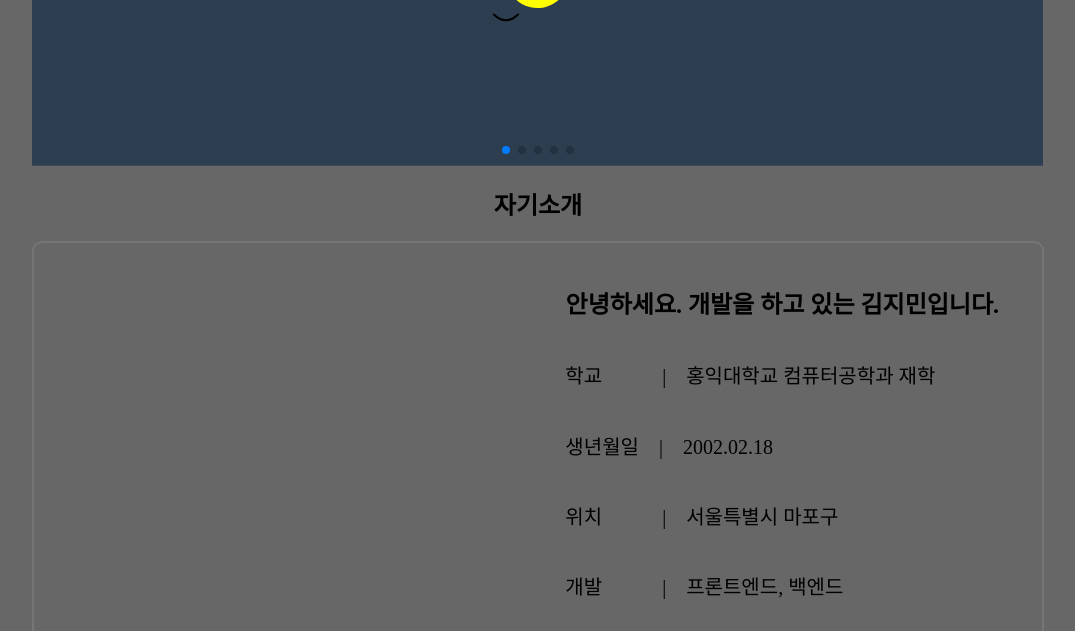
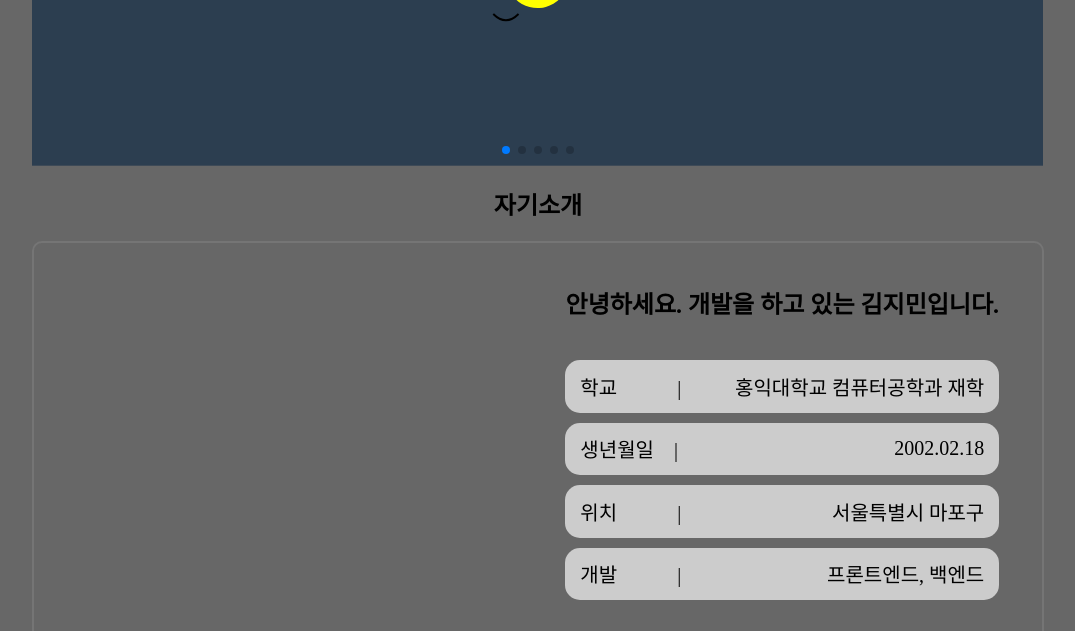
Before and after one commit to nowimseeingcashflow/Portfolio-Fe, a website: page index.html in a window 1280 px wide. Shown: the part 463-1094 px from the top of the page, without its empty margins (102-1177 px from the left). Drawn offline with nearby package versions, Linux system fonts and the light colour scheme; a web font is replaced by a local one.

Commit message:
real fin

```diff
--- a/index.html
+++ b/index.html
@@ -273,10 +273,10 @@
                   <div class="profile">
                     <h2 class="aboutme-title">안녕하세요. 개발을 하고 있는 김지민입니다.</h2>
                     <ul class="aboutme-ul">
-                      <li class="aboutme">학교　　　|　홍익대학교 컴퓨터공학과 재학</li>
-                      <li class="aboutme">생년월일　|　2002.02.18</li>
-                      <li class="aboutme">위치　　　|　서울특별시 마포구</li>
-                      <li class="aboutme">개발　　　|　프론트엔드, 백엔드</li>
+                      <li class="aboutme"><span id="aboutme-left">학교　　　|</span><span id="aboutme-right">홍익대학교 컴퓨터공학과 재학</span></li>
+                      <li class="aboutme"><span id="aboutme-left">생년월일　|</span><span id="aboutme-right">2002.02.18</span></li>
+                      <li class="aboutme"><span id="aboutme-left">위치　　　|</span><span id="aboutme-right"></span>서울특별시 마포구</li>
+                      <li class="aboutme"><span id="aboutme-left">개발　　　|</span><span id="aboutme-right"></span>프론트엔드, 백엔드</li>
                     </ul>
                   </div>
                 </div>
--- a/style-PF.css
+++ b/style-PF.css
@@ -210,9 +210,24 @@ h1, h2, h3, h4{
 .aboutme {
   list-style-type: none; /* Remove bullet points */
   margin-bottom: 10px; /* Adjust this value to set the space between items */
+  padding: 15px;
   font-size: 20px;
+  background-color: #ccc; /* Replace with your desired background color */
+  border-radius: 15px; /* This makes the background perfectly round */
+  height: 200px; /* Make sure the height is the same as the width for a perfect circle */
+  display: flex; /* This helps center the content inside */
+  justify-content: space-between;
+  align-items: center;
+  overflow: hidden;
+  transition: transform 0.3s ease;
 }
-
+.aboutme:hover {
+  transform: scale(1.03); /* Slightly enlarges on hover */
+}
+#aboutme-left {
+  /* text-align: left; */
+  margin-right: 10px; /* Adjust as needed */
+}
 /* Remove margin from the last item to avoid extra space at the bottom */
 .aboutme:last-child {
   margin-bottom: 0;
```
